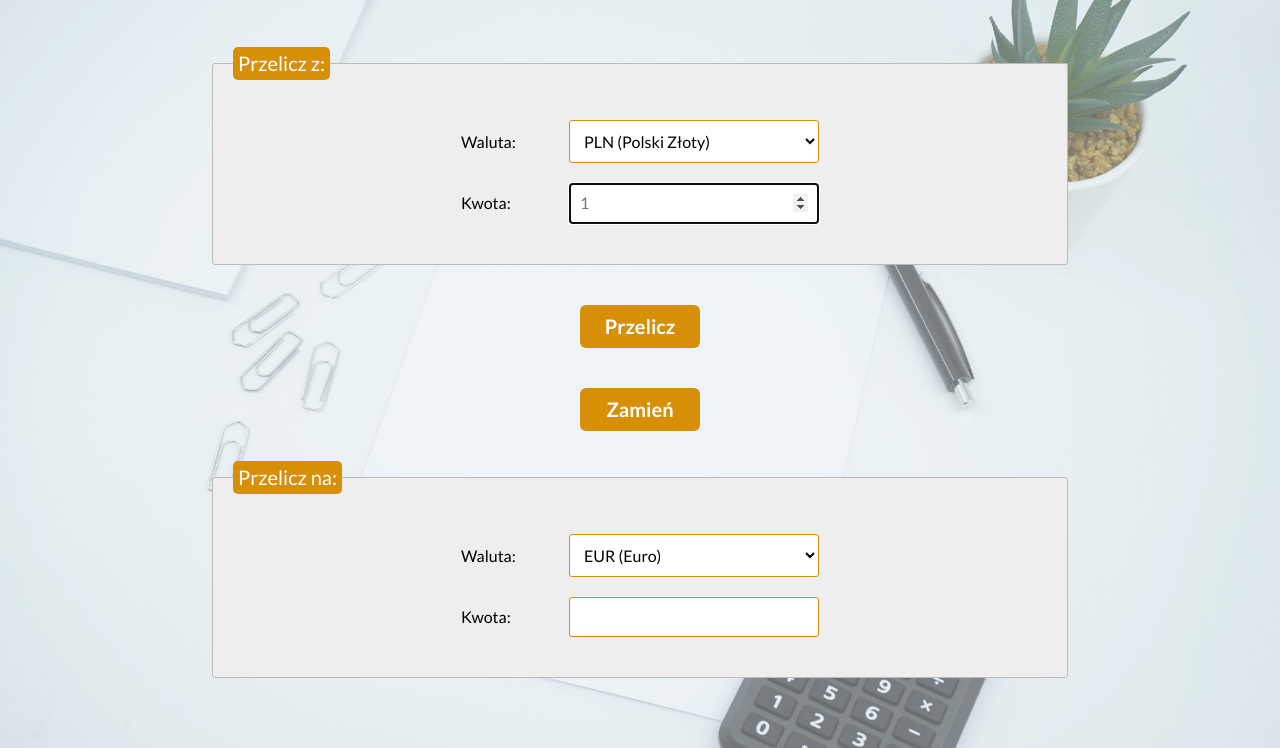
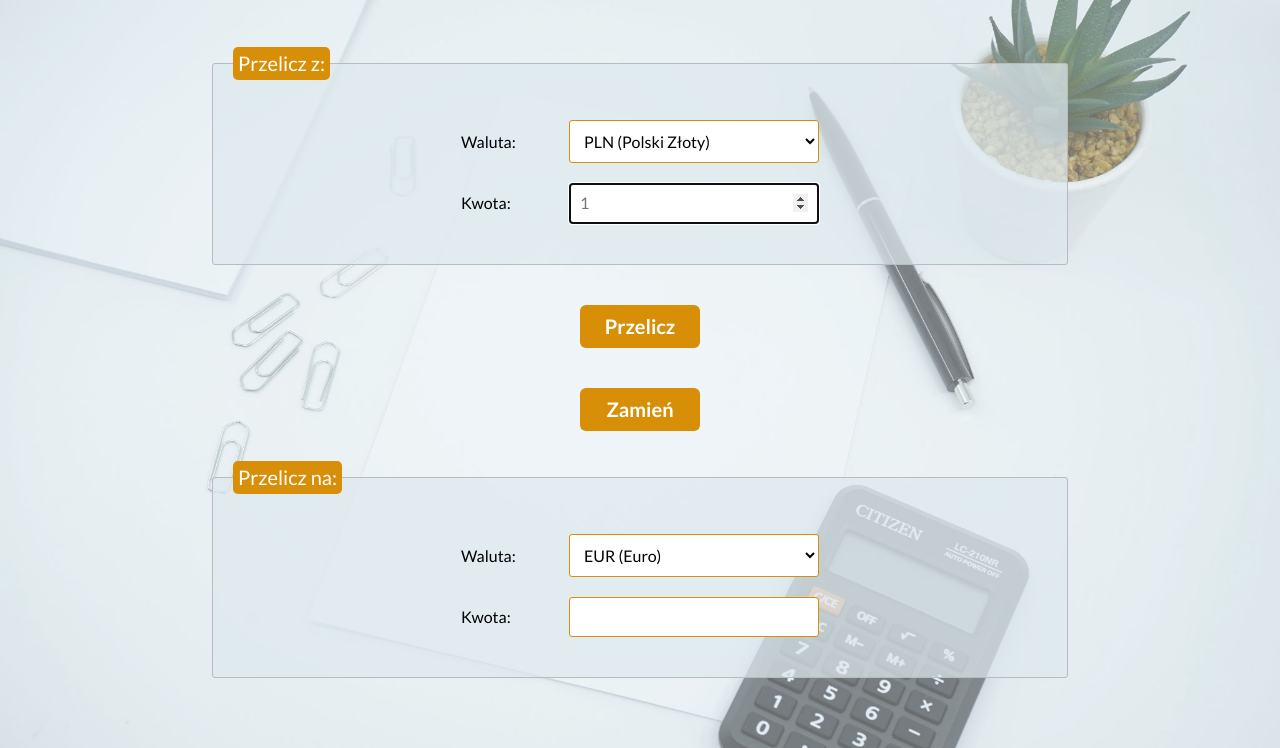
Before and after one commit to dondeptu/currency-converter, a plain HTML site: page index.html in a window 1280 px wide. Shown: the part 81-829 px from the top of the page. Drawn offline with nearby package versions, Linux system fonts and the light colour scheme.

Commit message:
changed bacground color

```diff
--- a/css/form.css
+++ b/css/form.css
@@ -5,7 +5,7 @@
 .form__fieldset {
     margin-top: 30px;
     margin-bottom: 30px;
-    background-color: #eee;
+    background-color: hsl(198deg 35% 90% / 71%);
     border: 1px solid #bbb;
     border-radius: 3px;
     padding: 20px;
```
